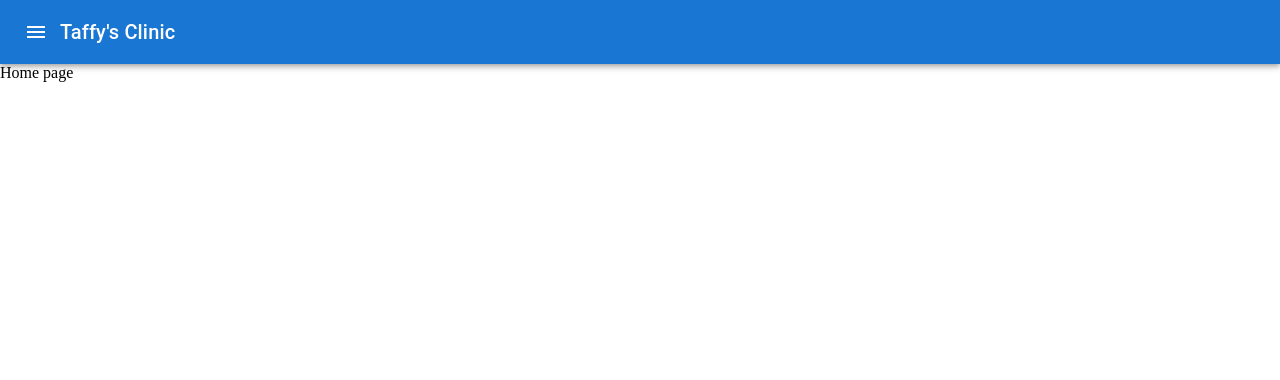
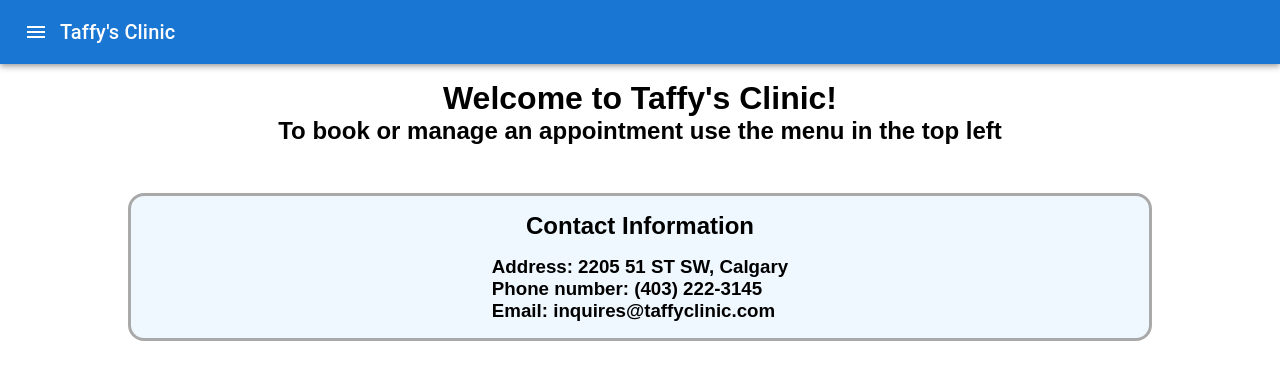
Before and after one commit to Muhammad-I-Hasan/Clinic-Booking-App, a React (Vite) app in the folder client/: page / in a window 1280 px wide. Shown: the top 380 px of the page. Built offline with nearby package versions, Linux system fonts and the light colour scheme.

Commit message:
Added home page
Added content to home page

```diff
--- /dev/null
+++ b/client/src/pages/Home.css
@@ -0,0 +1,32 @@
+.all{
+    font-family: Arial, Helvetica, sans-serif;
+
+}
+
+.welcome{
+    margin-top: 1em;
+    display: flex;
+    flex-flow: column nowrap;
+    justify-content: center;
+    align-items: center;
+}
+
+.infobox1{
+    background-color: aliceblue;
+    margin-top: 3em;
+    margin-left: auto;
+    margin-right: auto;
+    border: 0.2em solid darkgray;
+    border-radius: 1em;
+    padding: 1em;
+    width: 80%;
+    display: flex;
+    flex-flow: column nowrap;
+    justify-content: center;
+    align-items: center;
+
+  }
+
+  .info{
+    margin-top: 1em;
+  }
--- a/client/src/pages/Home.jsx
+++ b/client/src/pages/Home.jsx
@@ -1,11 +1,25 @@
+import "./Home.css"
 
 const Home = () => {
 
 
 
   return (
-    <div>
-      Home page
+    <div className="all">
+
+      <div className="welcome">
+        <h1>Welcome to Taffy's Clinic!</h1>
+        <h2>To book or manage an appointment use the menu in the top left</h2>
+      </div>
+
+      <div className="infobox1">
+        <h2>Contact Information</h2>
+        <div className="info">
+          <h3>Address: 2205 51 ST SW, Calgary</h3>
+          <h3>Phone number: (403) 222-3145</h3>
+          <h3>Email: inquires@taffyclinic.com</h3>
+        </div>
+      </div>
     </div>
   );
 
```
